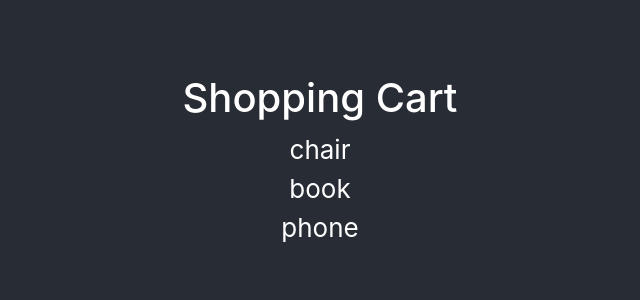
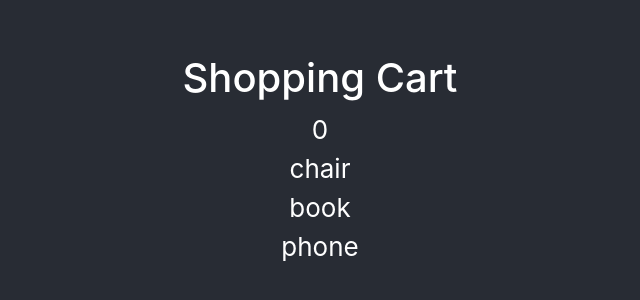
Before and after one commit to EduRomoGO/shopping-cart, a React (Create React App) app: page / in a window 1280 px wide. Shown: the part 232-532 px from the top of the page, without its empty margins (320-960 px from the left). Built offline with nearby package versions, Linux system fonts and the light colour scheme.

Commit message:
test: green

```diff
--- a/src/components/ShoppingCart/ShoppingCart.js
+++ b/src/components/ShoppingCart/ShoppingCart.js
@@ -1,6 +1,10 @@
 import React, { useEffect, useState } from 'react';
 import { mockFetch } from '../../utils/mocks/mockFetch';
 import Products from '../Products/Products.js';
+
+const processProducts = products => {
+  return products.map(item => ({ ...item, cart: { quantity: 0 } }));
+}
 
 const ShoppingCart = () => {
   const [products, setProducts] = useState([]);
@@ -11,11 +15,12 @@ const ShoppingCart = () => {
       try {
         setIsLoading(true);
         const products = await mockFetch();
-        setProducts(products);
+
+        setProducts(processProducts(products));
         setIsLoading(false);
       } catch (err) {
         setIsLoading(false);
-        console.log(err);
+        // console.log(err);
         setIsError(true);
       }
     }
@@ -36,8 +41,13 @@ const ShoppingCart = () => {
     }
   }
 
+  const getCartItemsNumber = products => {
+    return products.reduce((acc, next) => acc + next.cart.quantity, 0);
+  }
+
   return <section className='c-shopping-cart'>
     <header><h1>Shopping Cart</h1></header>
+    <div data-testid='cartItemsNumber'>{getCartItemsNumber(products)}</div>
     {renderProducts(isLoading, products, isError)}
   </section>;
 }
```
